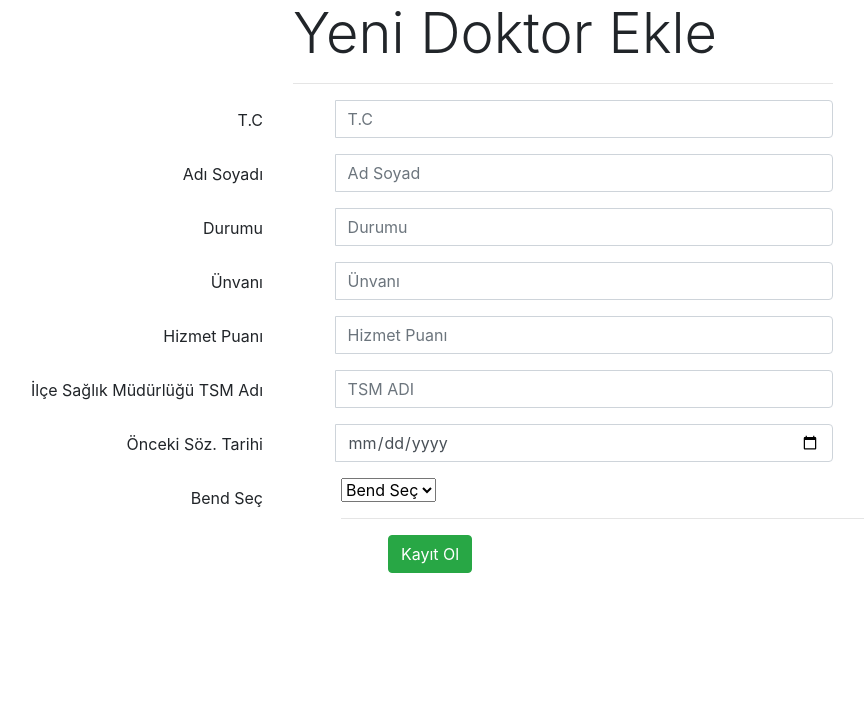
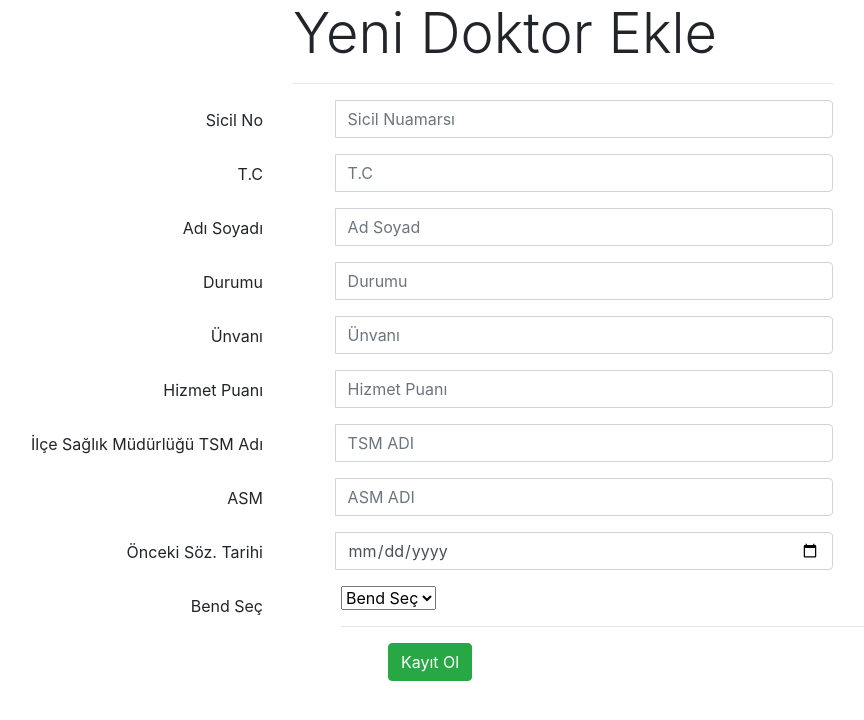
Before and after one commit to DeveloperNewbies/sb_main, a PHP site: a page that uses src/components/doctor_add.php in a window 1280 px wide. Shown: the top 720 px of the page, without its empty margins (77-941 px from the left). Run offline with PHP 8.4, Linux system fonts and the light colour scheme; some libraries are stand-ins or nearby versions.

Commit message:
db and muhtemel son hali elle doktor ve adres ekle test et

```diff
--- a/index.php
+++ b/index.php
@@ -15,10 +15,10 @@ $url = (isset($_SESSION["url"])) ? $_SESSION["url"] : 1 ;
     if(isset($_GET["adres"]) && is_numeric ($_GET["adres"]))
         $mquery->doctor_adres ($url,$_GET["adres"]);
 
-    $doctor_variable = $mquery->bring_doctor ( $url );
 
-    if($doctor_variable[0]["doctor_old_place"]!=0)
-        $old_adres = $mquery->bring_adres ($doctor_variable[0]["doctor_old_place"]);
+    if($mquery->bring_doctor ( $url ) != false )
+        if($doctor_variable[0]["doctor_old_place"]!=0)
+            $old_adres = $mquery->bring_adres ($doctor_variable[0]["doctor_old_place"]);
 
 
         if(isset($_GET["secim"])){
--- a/src/components/doctor_add.php
+++ b/src/components/doctor_add.php
@@ -22,6 +22,12 @@ if(isset($_POST["add_ok"]))
     else
          $durum = false ;
 
+         if(Strlen($_POST["sicil"])>0)
+           $sicil = $_POST["sicil"];
+         else
+           $durum = false;
+
+
     if(isset($_POST["status"]))
         $durum = $_POST["status"];
     else
@@ -42,6 +48,11 @@ if(isset($_POST["add_ok"]))
     else
          $durum = false;
 
+     if (isset($_POST["asm"]))
+      $asm = $_POST["asm"] ;
+    else
+      $durum = false;
+
     if(isset($_POST["before_date"]))
       $before_date = $_POST["before_date"];
     else
@@ -61,15 +72,28 @@ if(isset($_POST["add_ok"]))
             "brans"=>$caption,
             "status"=>$durum,
             "ahb"=>"",
-            "asm"=>"",
-            "tsm"=>$tsm,
             "sicil"=>"",
             "contrat_date"=>$before_date,
-            "bend"=>$bend
+            "bend"=>$bend,
+            "sicil"=>$sicil,
         );
         $hizmet_puan = $puan ;
 
-        $query->create_doctor($var , $hizmet_puan);
+        $adres_var = array(
+            "adres"=>$asm,
+            "asm"=>$asm,
+            "tsm"=>$tsm,
+        );
+
+        $all_doc = $query->all_doctor ();
+
+        if(count ($all_doc) == 0 )
+            $must = 1;
+        else
+        $must = $all_doc[count ($all_doc)-1]["must"]+1;
+
+        $adres_id = $query->create_adres($adres_var , $must);
+        $query->create_doctor($var ,$hizmet_puan ,  $adres_id , $must);
     }else{
         echo "Geçerli Bilgiler giriniz ! ";
     }
@@ -109,6 +133,22 @@ if(isset($_POST["add_ok"]))
                 <h1 class="display-4">Yeni Doktor Ekle</h1>
                 <hr>
 
+            </div>
+        </div>
+        <div class="row">
+            <div class="col-md-3 field-label-responsive">
+                <label >Sicil No</label>
+            </div>
+            <div class="col-md-6">
+                <div class="form-group">
+                    <div class="input-group mb-2 mr-sm-2 mb-sm-0">
+                        <div class="input-group-addon" style="width: 2.6rem">
+
+                        </div>
+                        <input type="text" name="sicil" class="form-control"
+                               placeholder="Sicil Nuamarsı" required>
+                    </div>
+                </div>
             </div>
         </div>
         <div class="row">
@@ -185,7 +225,7 @@ if(isset($_POST["add_ok"]))
                         <div class="input-group-addon" style="width: 2.6rem">
 
                         </div>
-                        <input type="number" name="hizmet_puan" class="form-control"
+                        <input type="text" name="hizmet_puan" class="form-control"
                                placeholder="Hizmet Puanı" required>
                     </div>
                 </div>
@@ -203,6 +243,22 @@ if(isset($_POST["add_ok"]))
                         </div>
                         <input type="text" name="tsm" class="form-control"
                                placeholder="TSM ADI" required>
+                    </div>
+                </div>
+            </div>
+        </div>
+        <div class="row">
+            <div class="col-md-3 field-label-responsive">
+                <label >ASM</label>
+            </div>
+            <div class="col-md-6">
+                <div class="form-group">
+                    <div class="input-group mb-2 mr-sm-2 mb-sm-0">
+                        <div class="input-group-addon" style="width: 2.6rem">
+
+                        </div>
+                        <input type="text" name="asm" class="form-control"
+                               placeholder="ASM ADI" required>
                     </div>
                 </div>
             </div>
@@ -233,6 +289,7 @@ if(isset($_POST["add_ok"]))
                     <select name="bend">
                         <option class="dropdown-item" value="">Bend Seç</option>
                         <option class="dropdown-item" value="a">A</option>
+                        <option class="dropdown-item" value="a1">A1</option>
                         <option class="dropdown-item" value="b1">B1</option>
                         <option class="dropdown-item" value="b2">B2</option>
                         <option class="dropdown-item" value="c">C</option>
--- a/src/content.php
+++ b/src/content.php
@@ -130,7 +130,7 @@
           <div class="card-header py-3 d-flex flex-row align-items-center justify-content-between">
             <h6 class="m-0 font-weight-bold text-primary">Doktor Listesi</h6>
             <div class="dropdown no-arrow">
-             <button class="btn btn-warning" onclick="doctor_secim('pas')" >PAS GEÇ</button>
+              <button class="btn btn-warning" onclick="doctor_secim('pas')" >PAS GEÇ</button>
              <button class="btn btn-danger" onclick="doctor_secim('gelmedi')" >GELMEDİ</button>
 
             </div>
@@ -140,7 +140,6 @@
           <?php
             foreach ($all_doctor as $value) {
                 $name = $value["doctor_var"]["name"];
-                $puan = $value["doctor_var"]["started_date"];
                 $selection = $value["doctor_selection"];
                 if(isset($value["doctor_old_place"]))
                     $doctor_old_adres = $mquery->bring_adres ($value["doctor_old_place"]);
```
Also changed, not shown: saglik_bak (1).sql (added, +99 -0 lines).
